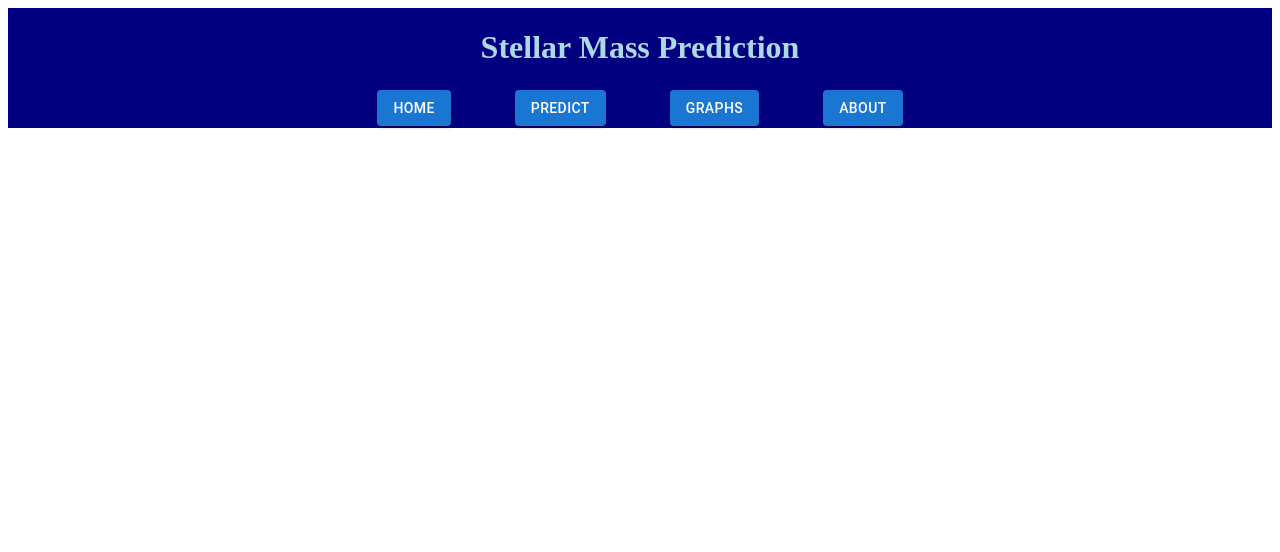
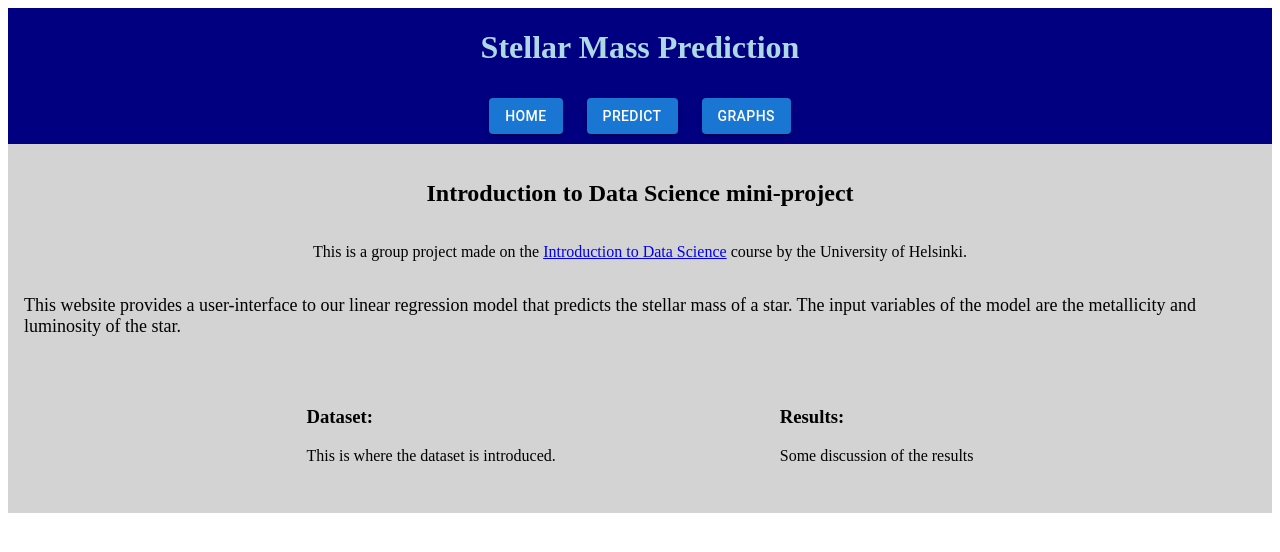
Before and after one commit to ala-zukowska/stellar-mass-prediction, a React (Vite) app in the folder app/frontend/: page / in a window 1280 px wide. Shown: the top 552 px of the page. Built offline with nearby package versions, Linux system fonts and the light colour scheme.

Commit message:
Sketching the UI

```diff
--- a/app/frontend/src/App.jsx
+++ b/app/frontend/src/App.jsx
@@ -1,18 +1,17 @@
-import { useState } from 'react'
 import { Button } from '@mui/material'
 import { Routes, Route, Link } from 'react-router-dom'
 import Predict from './components/predict'
 import Home from './components/home'
-import About from './components/about'
 import Graphs from './components/graphs'
 
 const navBarStyle = {
   display: 'flex',
   flexDirection: 'row',
-  padding: 2,
-  gap: '4em',
+  padding: 10,
+  gap: '1.5em',
   alignItems: 'center',
-  justifyContent: 'center'
+  justifyContent: 'center',
+
 }
 
 const headerStyle = {
@@ -27,13 +26,6 @@ const barStyle = {
   flexDirection: 'column'
 }
 
-const backgroundStyle = {
-
-}
-
-const contentStyle = {
-
-}
 
 const NavBar = ({ style }) => {
   return (
@@ -48,19 +40,12 @@ const NavBar = ({ style }) => {
         <Link to="/graphs">
           <Button variant="contained">Graphs</Button>
         </Link>
-        <Link to="/about">
-          <Button variant="contained">About</Button>
-        </Link>
-      </div>
-      <div>
-        <Home />
       </div>
     </div>
   )
 }
 
 const App = () => {
-  const [count, setCount] = useState(0)
 
   return (
     <>
@@ -73,7 +58,6 @@ const App = () => {
       <Route path="/" element={<Home />}></Route>
       <Route path="/graphs" element={<Graphs />}></Route>
       <Route path="/predict" element={<Predict />}></Route>
-      <Route path="/about" element={<About />}></Route>
     </Routes>
     </>
   )
--- a/app/frontend/src/components/about/index.jsx
+++ /dev/null
@@ -1,6 +0,0 @@
-
-const About = () => {
-    return null
-}
-
-export default About
--- a/app/frontend/src/components/home/index.jsx
+++ b/app/frontend/src/components/home/index.jsx
@@ -1,6 +1,49 @@
+
+const homeStyle = {
+    display: 'flex',
+    flexDirection: 'column',
+    backgroundColor: 'lightgray',
+    justifyContent: 'center',
+    alignItems: 'center',
+    color: 'black',
+    padding: '1em',
+}
+
+const contentStyle = {
+    display: 'flex',
+    flexDirection: 'row',
+    justifyContent: 'left',
+    gap: '10em'
+}
+
+const columnStyle = {
+    padding: '2em'
+}
 
 const Home = () => {
-    return null
+    return (
+        <div style={homeStyle}>
+            <h2>Introduction to Data Science mini-project</h2>
+            <p>
+                This is a group project made on the <a href="https://studies.helsinki.fi/courses/course-unit/otm-f1abc596-92c2-43ec-b42e-dc8114b5247d" target="_blank">Introduction to Data Science</a> course
+                by the University of Helsinki.
+            </p>
+            <p style={{ fontSize: 18 }}>
+                This website provides a user-interface to our linear regression model that predicts the stellar mass of a star. The input variables of the model are
+                the metallicity and luminosity of the star.
+            </p>
+            <div style={contentStyle}>
+                <div style={columnStyle}>
+                    <h3>Dataset: </h3>
+                    This is where the dataset is introduced.
+                </div>
+                <div style={columnStyle}>
+                    <h3>Results:</h3>
+                    Some discussion of the results
+                </div>
+            </div>
+        </div>
+    )
 }
 
 export default Home
```
